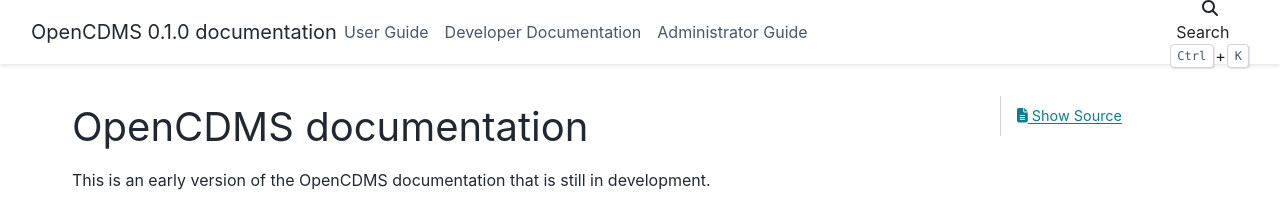
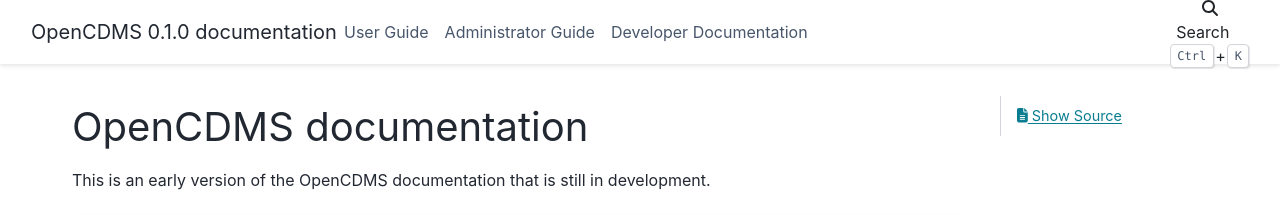
Before and after one commit to opencdms/opencdms, a Sphinx documentation site: the page built from docs/source/index.rst, in a window 1280 px wide. Shown: the top 215 px of the page. Built offline with Sphinx 7.4.7 and the PyData theme 0.15.4, drawn with Linux system fonts in a browser that asks for light colours.

```diff
--- a/docs/source/index.rst
+++ b/docs/source/index.rst
@@ -57,17 +57,18 @@ This is an early version of the OpenCDMS documentation that is still in developm
 
 
 .. toctree::
+   :caption: Administrator Guide
+   :maxdepth: 1
+   :name: administrators_index
+   :hidden:
+
+   administrator/index
+
+
+.. toctree::
    :caption: Developers Guide
    :maxdepth: 1
    :name: developers_index
    :hidden:
 
    developer/index
-
-.. toctree::
-   :caption: Administrator Guide
-   :maxdepth: 1
-   :name: administrators_index
-   :hidden:
-
-   administrator/index
```
